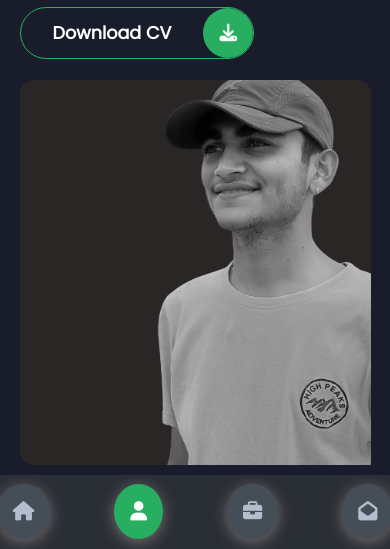
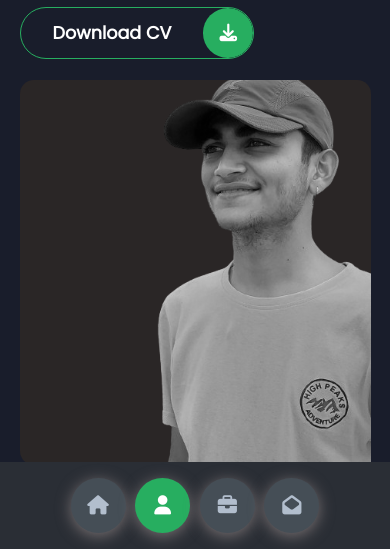
Before and after one commit to Yashpalahir/My-Portfolio-new, a plain HTML site: page index.html in a window 390 px wide. Shown: the part 295-844 px from the top of the page. Drawn offline with Linux system fonts and the light colour scheme.

Commit message:
Update style.css

```diff
--- a/style.css
+++ b/style.css
@@ -829,9 +829,6 @@
       width: 100%;
       background-color: var(--color-grey5);
     }
-    .controlls .control{
-      margin: 0.6rem 2rem;
-    }
   }
 
   @media screen and (max-width:700px){
```
